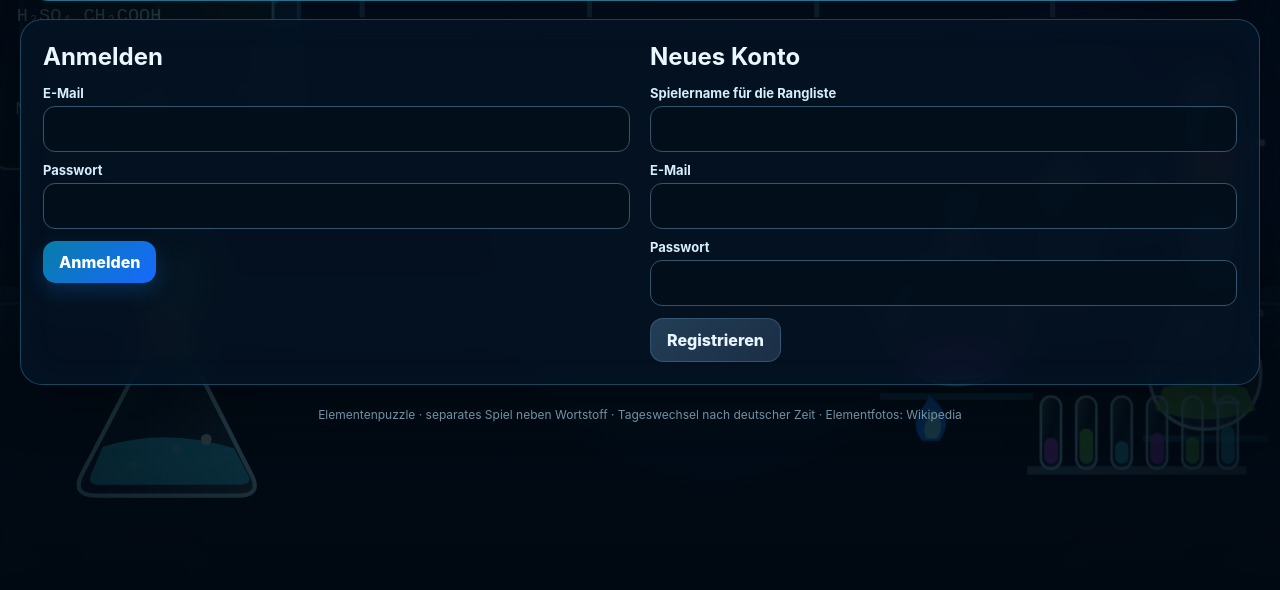
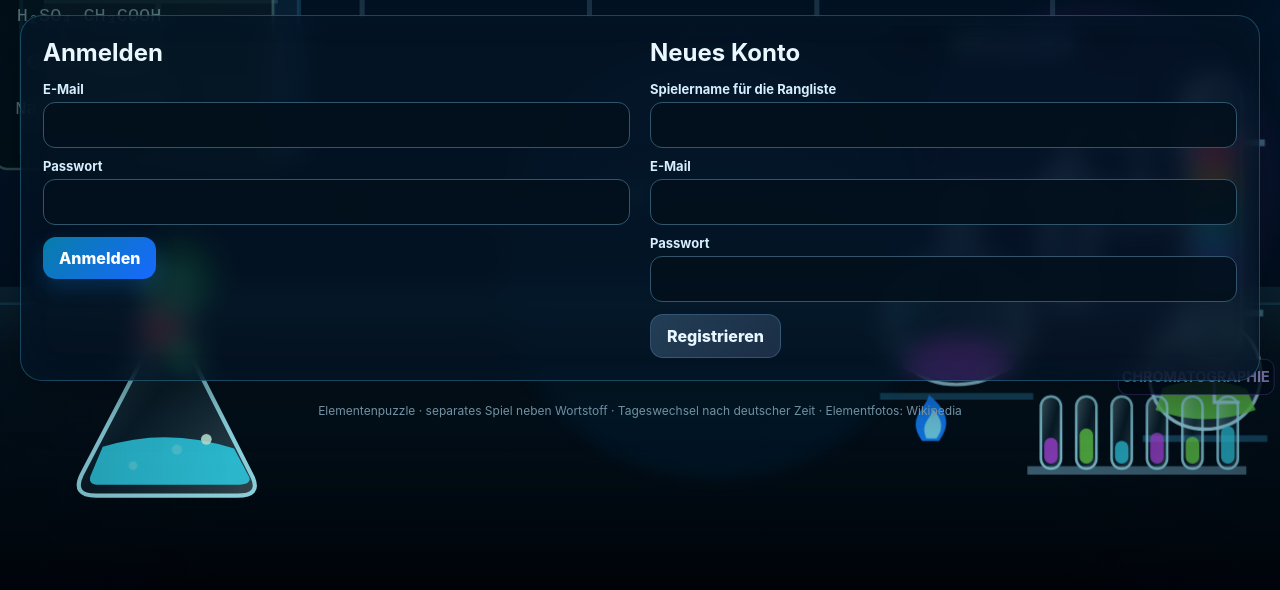
Before and after one commit to tungstenw23/elementenpuzzle, a plain HTML site: page index.html in a window 1280 px wide. Shown: the part 210-800 px from the top of the page. Drawn offline with nearby package versions, Linux system fonts and the light colour scheme.

Commit message:
Add files via upload

```diff
--- a/index.html
+++ b/index.html
@@ -135,10 +135,10 @@ body:before{content:"";position:fixed;inset:0;pointer-events:none;z-index:-1;bac
   --lab-orange:#ff9a32;--lab-red:#ff4f5e;--lab-gold:#ffd34d;--lab-panel:rgba(5,18,34,.84);
 }
 html{background:#020914}
-body{background:linear-gradient(180deg,rgba(1,8,19,.28),rgba(1,10,20,.72));color:#eaf7ff;overflow-x:hidden}
+body{position:relative;isolation:isolate;background:linear-gradient(180deg,rgba(1,8,19,.10),rgba(1,10,20,.30));color:#eaf7ff;overflow-x:hidden}
 body:before{display:none}
-body:after{content:"";position:fixed;inset:0;z-index:-1;pointer-events:none;background:linear-gradient(90deg,rgba(0,8,18,.42),transparent 22%,transparent 78%,rgba(0,8,18,.45)),linear-gradient(180deg,rgba(1,7,17,.08),rgba(1,8,17,.55))}
-.lab-stage{position:fixed;inset:0;z-index:-3;overflow:hidden;pointer-events:none;background:radial-gradient(circle at 18% 20%,#163f64 0,transparent 32%),radial-gradient(circle at 85% 32%,#37194f 0,transparent 32%),linear-gradient(180deg,#071526,#020812 68%,#06101b)}
+body:after{content:"";position:fixed;inset:0;z-index:1;pointer-events:none;background:linear-gradient(90deg,rgba(0,8,18,.18),transparent 18%,transparent 82%,rgba(0,8,18,.18)),linear-gradient(180deg,rgba(1,7,17,.02),rgba(1,8,17,.18))}
+.lab-stage{position:fixed;inset:0;z-index:0;overflow:hidden;pointer-events:none;background:radial-gradient(circle at 18% 20%,#163f64 0,transparent 32%),radial-gradient(circle at 85% 32%,#37194f 0,transparent 32%),linear-gradient(180deg,#071526,#020812 68%,#06101b)}
 .lab-stage svg{width:100%;height:100%;display:block;filter:saturate(1.15) contrast(1.03)}
 .lab-solution-a{animation:solutionA 12s ease-in-out infinite alternate}
 .lab-solution-b{animation:solutionB 15s ease-in-out infinite alternate}
@@ -154,13 +154,13 @@ body:after{content:"";position:fixed;inset:0;z-index:-1;pointer-events:none;back
 @keyframes smokeRise{0%{opacity:0;transform:translateY(18px) scale(.65)}20%{opacity:.7}75%{opacity:.35}100%{opacity:0;transform:translateY(-95px) translateX(18px) scale(1.8)}}
 @keyframes chromShift{0%{opacity:.78;transform:translateY(0)}100%{opacity:1;transform:translateY(9px)}}
 @keyframes bubble{0%{opacity:.2;transform:translateY(8px) scale(.65)}50%{opacity:.95}100%{opacity:0;transform:translateY(-26px) scale(1.05)}}
-.shell{max-width:1420px;padding:22px 20px 60px}
-.hero{background:linear-gradient(135deg,rgba(5,22,43,.92),rgba(8,48,75,.78));border:1px solid rgba(69,217,255,.48);box-shadow:0 20px 55px rgba(0,0,0,.32),inset 0 0 35px rgba(69,217,255,.07);border-radius:28px}
+ .shell{position:relative;z-index:2;max-width:1340px;padding:18px 20px 60px}
+.hero{background:linear-gradient(135deg,rgba(5,22,43,.74),rgba(8,48,75,.58));border:1px solid rgba(69,217,255,.48);box-shadow:0 20px 55px rgba(0,0,0,.32),inset 0 0 35px rgba(69,217,255,.07);border-radius:28px}
 .hero:after{background:radial-gradient(circle,rgba(150,93,255,.26),transparent 68%)}
 .hero h1{font-size:clamp(34px,5vw,62px);background:linear-gradient(180deg,#fff,#a9e9ff 62%,#68bfff);-webkit-background-clip:text;background-clip:text;color:transparent;text-shadow:0 0 22px rgba(69,217,255,.22)}
 .hero p{font-size:clamp(14px,2vw,18px);color:#d8f1ff}
 .sound-control{background:rgba(2,13,26,.72);border-color:rgba(69,217,255,.38)}
-.card{background:var(--lab-panel);color:#eaf7ff;border:1px solid rgba(80,205,255,.28);box-shadow:0 18px 48px rgba(0,0,0,.35),inset 0 0 40px rgba(34,142,194,.04);backdrop-filter:blur(12px) saturate(1.05)}
+.card{background:rgba(5,18,34,.72);color:#eaf7ff;border:1px solid rgba(80,205,255,.28);box-shadow:0 18px 48px rgba(0,0,0,.35),inset 0 0 40px rgba(34,142,194,.04);backdrop-filter:blur(12px) saturate(1.05)}
 .card:hover{box-shadow:0 20px 52px rgba(0,0,0,.38),inset 0 0 42px rgba(44,169,227,.05)}
 .small,.rule,.footer{color:#a9c3d2}
 label{color:#d6efff}
@@ -170,7 +170,7 @@ input:focus{border-color:var(--lab-cyan);box-shadow:0 0 0 3px rgba(69,217,255,.1
 .secondary{background:linear-gradient(135deg,rgba(37,66,91,.92),rgba(29,49,73,.92));color:#e8f7ff;border:1px solid rgba(111,180,218,.25)}
 .danger{background:rgba(125,43,47,.88);color:#ffe6e9}
 .notice{background:rgba(20,73,100,.76);color:#d8f4ff}.notice.good{background:rgba(16,93,62,.76);color:#dcffeb}.notice.bad{background:rgba(117,39,46,.78);color:#ffe2e4}
-#gameCard{position:relative;overflow:hidden;border-color:rgba(69,217,255,.42)}
+#gameCard{position:relative;overflow:hidden;border-color:rgba(69,217,255,.42);background:rgba(3,16,30,.66);max-width:1120px;margin-left:auto;margin-right:auto}
 #gameCard:before{content:"";position:absolute;inset:0;pointer-events:none;background:radial-gradient(circle at 50% 42%,rgba(41,173,255,.10),transparent 36%),linear-gradient(120deg,rgba(150,93,255,.04),transparent 45%,rgba(34,220,141,.04));z-index:0}
 #gameCard>*{position:relative;z-index:1}
 .game-rule-strip{display:flex;justify-content:center;gap:12px;flex-wrap:wrap;margin:8px auto 12px}
@@ -277,6 +277,18 @@ input:focus{border-color:var(--lab-cyan);box-shadow:0 0 0 3px rgba(69,217,255,.1
 
   <!-- Reagenzglasreihe -->
   <g transform="translate(1260 720)" opacity=".85"><path d="M0 88H260" stroke="#55798c" stroke-width="10"/><g stroke="#a8efff" stroke-width="3" fill="url(#glass)"><rect x="16" y="0" width="24" height="86" rx="12"/><rect x="58" y="0" width="24" height="86" rx="12"/><rect x="100" y="0" width="24" height="86" rx="12"/><rect x="142" y="0" width="24" height="86" rx="12"/><rect x="184" y="0" width="24" height="86" rx="12"/><rect x="226" y="0" width="24" height="86" rx="12"/></g><g opacity=".9"><rect class="lab-solution-b" x="20" y="49" width="16" height="31" rx="8"/><rect class="lab-solution-c" x="62" y="38" width="16" height="42" rx="8"/><rect class="lab-solution-a" x="104" y="53" width="16" height="27" rx="8"/><rect class="lab-solution-b" x="146" y="43" width="16" height="37" rx="8"/><rect class="lab-solution-c" x="188" y="48" width="16" height="32" rx="8"/><rect class="lab-solution-a" x="230" y="35" width="16" height="45" rx="8"/></g></g>
+
+  <!-- Laborbeschriftungen und zusätzliche Tiefe -->
+  <g opacity=".82" font-family="Inter,Arial,sans-serif">
+    <rect x="1090" y="278" width="305" height="48" rx="12" fill="#04111e" stroke="#43cfff" stroke-opacity=".45"/>
+    <text x="1242" y="309" text-anchor="middle" fill="#8deaff" font-size="20" font-weight="700">DESTILLATION</text>
+    <rect x="1368" y="676" width="185" height="42" rx="11" fill="#04111e" stroke="#9f76ff" stroke-opacity=".48"/>
+    <text x="1460" y="703" text-anchor="middle" fill="#cbb7ff" font-size="17" font-weight="700">CHROMATOGRAPHIE</text>
+  </g>
+  <g opacity=".45" stroke="#78cbe8" stroke-width="2">
+    <path d="M400 510 C520 470 650 520 770 478 S1030 470 1110 510" fill="none"/>
+    <circle cx="460" cy="492" r="7" fill="#5ee7ff"/><circle cx="620" cy="500" r="7" fill="#9c67ff"/><circle cx="795" cy="481" r="7" fill="#59e698"/>
+  </g>
 
   <!-- weiche Lichtakzente -->
   <circle cx="890" cy="560" r="260" fill="#147fc7" opacity=".08" filter="url(#soft)"/><circle cx="1340" cy="470" r="220" fill="#7d32b7" opacity=".08" filter="url(#soft)"/>
```
